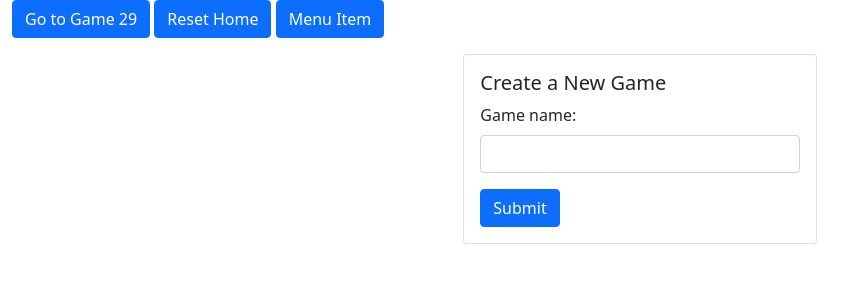
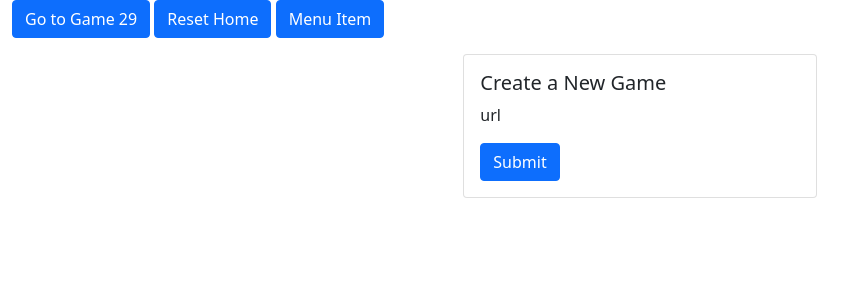
Before and after one commit to briankinney/favors-game, a Flask app: page /game/create in a window 1280 px wide. Shown: the top 300 px of the page, without its empty margins (0-868 px from the left). Run offline with Flask 2, Linux system fonts and the light colour scheme.

Commit message:
Not sure where this update came from

```diff
--- a/templates/create.html
+++ b/templates/create.html
@@ -9,10 +9,7 @@
             <div class="card-body">
                 <h5 class="card-title">Create a New Game</h5>
                 <form action="{{ url_for('post_create_game') }}" method="post">
-                    <div class="mb-3">
-                        <label for="name" class="form-label">Game name:</label>
-                        <input class="form-control" id="name" name="name" aria-describedby="name">
-                    </div>
+                    <div class="mb-3">url</div>
                     <button type="submit" class="btn btn-primary">Submit</button>
                 </form>
             </div>
```
